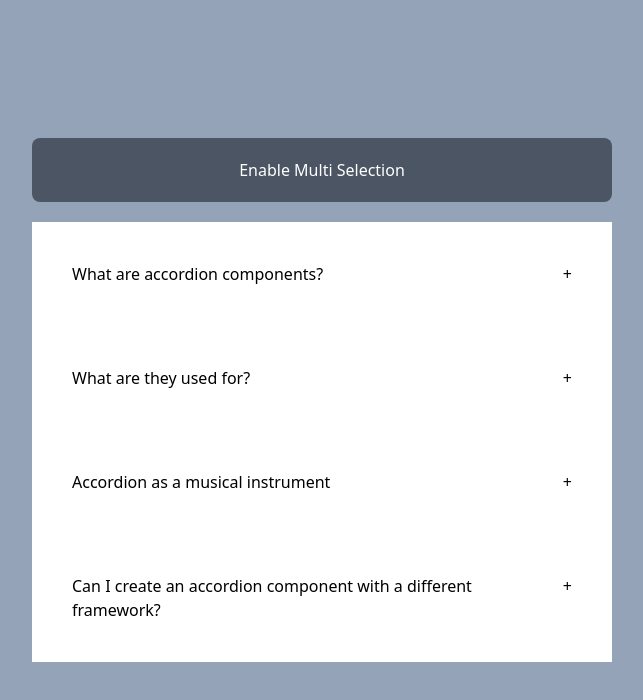
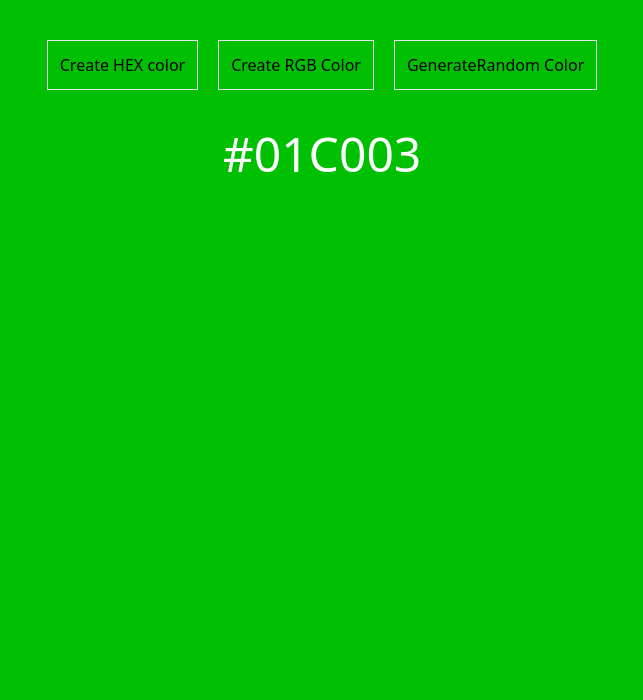
Before and after one commit to Amit-Singh-14/Reactjs-Interview-Question-Practice, a React (Vite) app: page / in a window 1280 px wide. Shown: the top 700 px of the page, without its empty margins (318-961 px from the left). Built offline with nearby package versions, Linux system fonts and the light colour scheme.

Commit message:
Question 2 - RandomColorGenerator

```diff
--- a/src/App.jsx
+++ b/src/App.jsx
@@ -6,7 +6,10 @@ function App() {
   return (
     <>
       {/* Project 1 Accordian */}
-      <Accordian />
+      {/* <Accordian /> */}
+
+      {/* Project 2 RandomColorGenarator */}
+      <RandamColorGenator />
     </>
   );
 }
--- a/src/components/randomColorGenarator/index.jsx
+++ b/src/components/randomColorGenarator/index.jsx
@@ -1,3 +1,53 @@
+import { useEffect, useState } from "react";
+
 export function RandamColorGenator() {
-  return <div>RandamColorGenator</div>;
+  const [color, setColor] = useState("#fffff");
+  const [generateHexColor, setGenerateHexColor] = useState(true);
+
+  function randomValue(range) {
+    return Math.floor(Math.random() * range);
+  }
+
+  function generateHexRandomColor() {
+    let color = "0123456789ABCEF";
+    let hexvalue = "#";
+    for (let i = 0; i < 6; i++) {
+      hexvalue += color[randomValue(15)];
+    }
+    setColor(hexvalue);
+  }
+
+  function generateRGBRandomColor() {
+    let first = randomValue(255);
+    let second = randomValue(255);
+    let third = randomValue(255);
+    let RGBValue = `rgb(${first}, ${second}, ${third})`;
+    setColor(RGBValue);
+  }
+
+  useEffect(() => {
+    generateHexColor ? generateHexRandomColor() : generateRGBRandomColor();
+  }, [generateHexColor]);
+
+  return (
+    <div style={{ backgroundColor: color }} className={`min-h-screen w-full text-center`}>
+      <div className="w-full p-10 flex gap-5 justify-center">
+        <button className="border p-3" onClick={() => setGenerateHexColor(true)}>
+          Create HEX color
+        </button>
+        <button className="border p-3" onClick={() => setGenerateHexColor(false)}>
+          Create RGB Color
+        </button>
+        <button
+          className="border p-3"
+          onClick={generateHexColor ? generateHexRandomColor : generateRGBRandomColor}
+        >
+          GenerateRandom Color
+        </button>
+      </div>
+      <div className="text-5xl text-white">
+        <p>{color}</p>
+      </div>
+    </div>
+  );
 }
```
